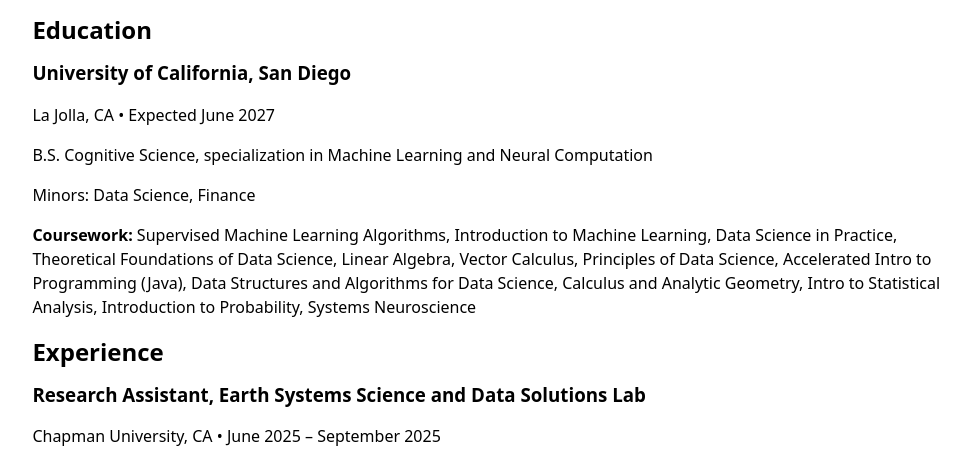
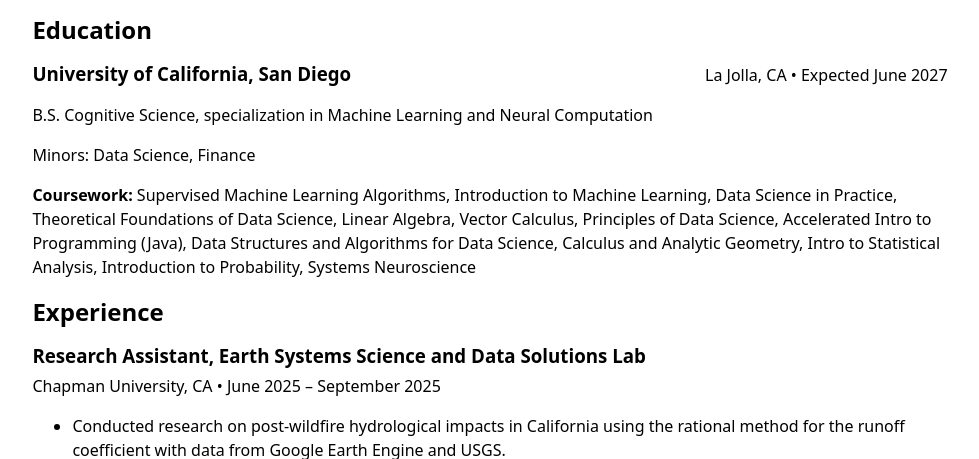
Before and after one commit to bassamhajjawi/portfolio, a plain HTML site: page resume/index.html in a window 1280 px wide. Shown: the part 272-731 px from the top of the page, without its empty margins (150-1129 px from the left). Drawn offline with Linux system fonts and the light colour scheme.

Commit message:
resume dates on right side

```diff
--- a/style.css
+++ b/style.css
@@ -84,3 +84,14 @@ h1, h2, h3, h4, h5, h6 {
   line-height: 1.1;
   text-wrap: balance;
 }
+
+article header {
+  display: flex;
+  justify-content: space-between;
+  align-items: baseline;
+  flex-wrap: wrap;
+  gap: 0.5em;
+}
+article h3, article header p {
+  margin: 0;
+}
```
Also changed, not shown: 1 other file.
